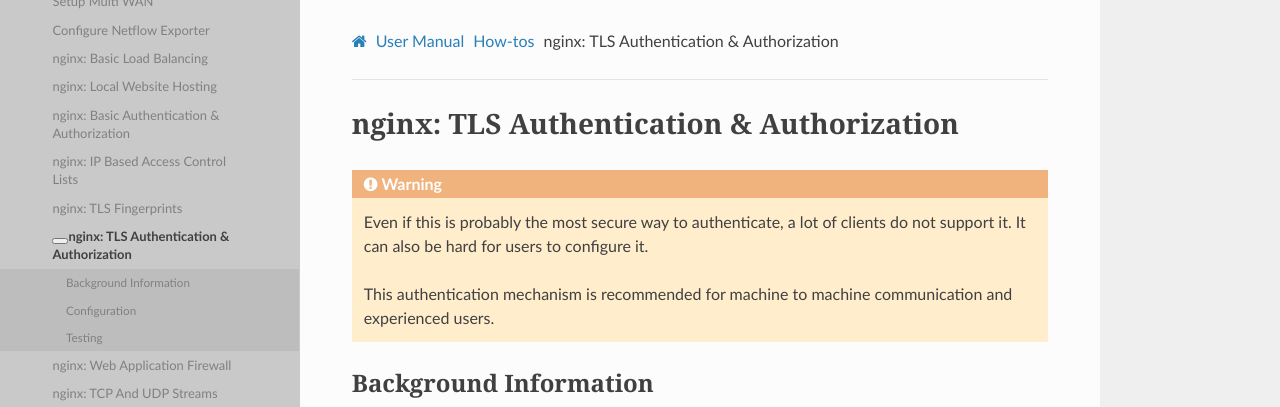
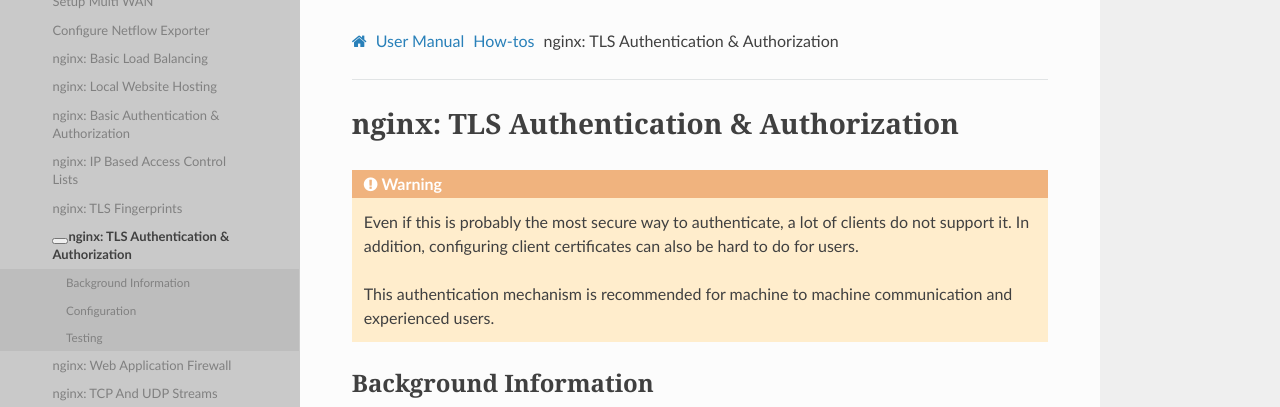
Before and after one commit to opnsense/docs, a Sphinx documentation site: the page built from source/manual/how-tos/nginx_tls_auth.rst, in a window 1280 px wide and 1391 px high. Shown: the top 407 px of the window. Built offline with Sphinx 7.4.7 and the Read the Docs theme 2.0.0, drawn with Linux system fonts in a browser that asks for light colours; nearby versions of some CDN libraries; some web fonts are replaced; library files that are not in the unit come from our copies.

Commit message:
Rephrase

```diff
--- a/source/manual/how-tos/nginx_tls_auth.rst
+++ b/source/manual/how-tos/nginx_tls_auth.rst
@@ -5,8 +5,8 @@
 .. Warning::
 
     Even if this is probably the most secure way to authenticate,
-    a lot of clients do not support it. It can also be hard for users
-    to configure it.
+    a lot of clients do not support it. In addition, configuring
+    client certificates can also be hard to do for users.
 
     This authentication mechanism is recommended for machine to
     machine communication and experienced users.
```
